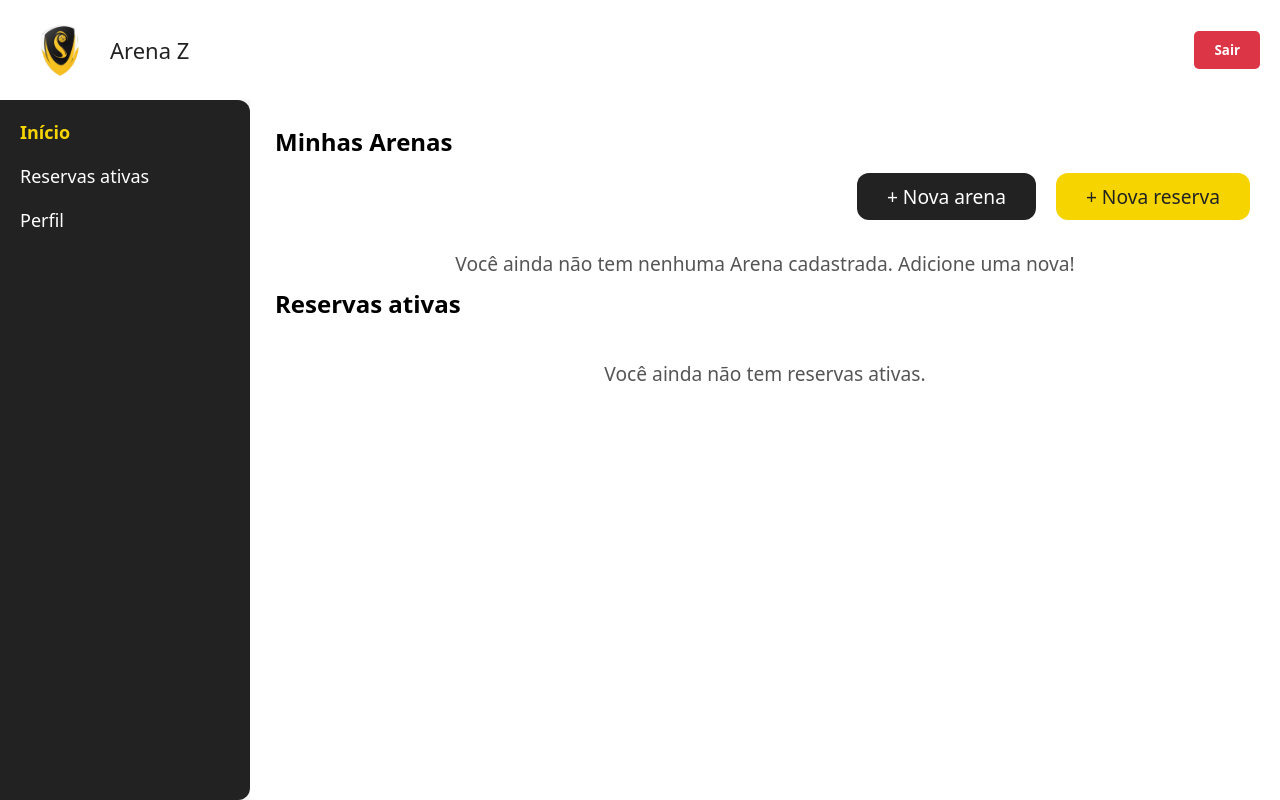
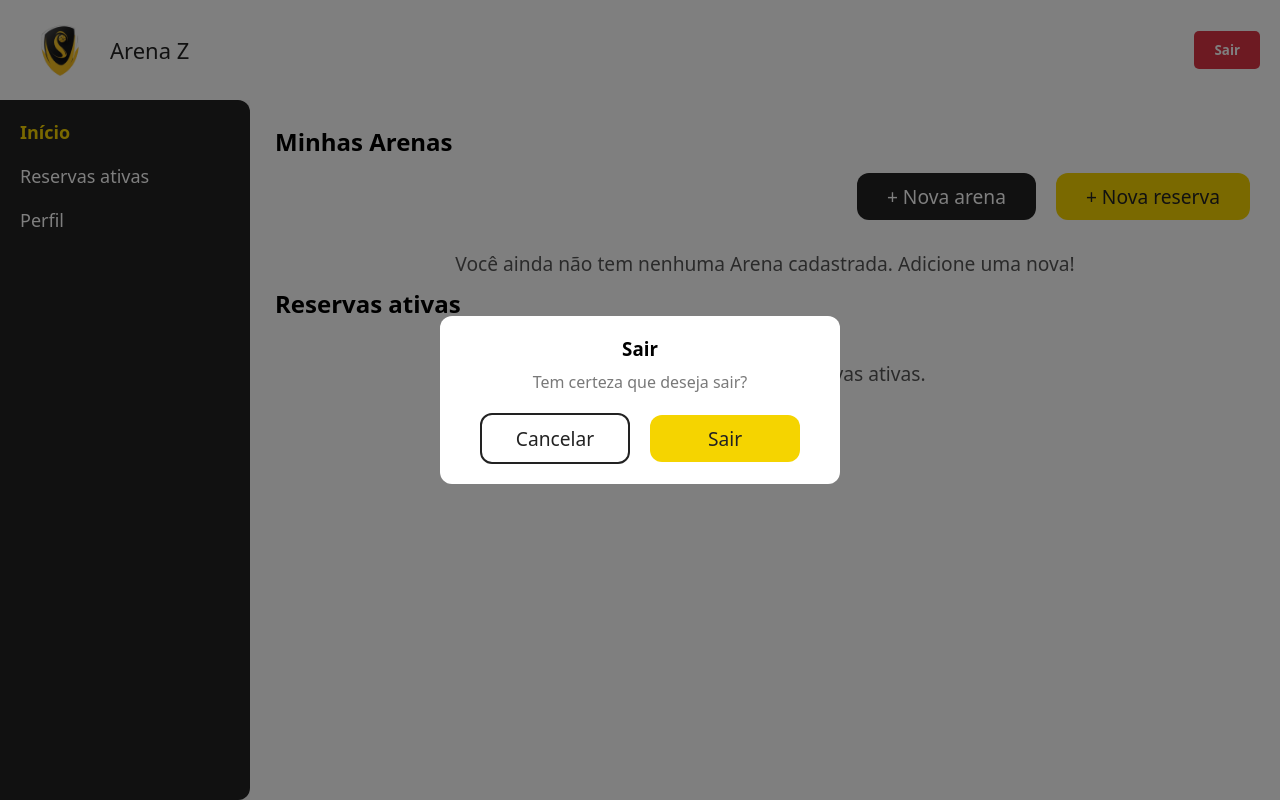
Before and after one commit to silva-luiz/arenaz-v2, a React (Vite) app in the folder arena_z/: page /home/dashboard in a window 1280 px wide. Both pictures are taken after a click on the button "Sair". Built offline with nearby package versions, Linux system fonts and the light colour scheme; data requests are answered from the project's data file.

Commit message:
feat: logout modal created

```diff
--- a/arena_z/data/db.json
+++ b/arena_z/data/db.json
@@ -1,5 +1,4 @@
 {
   "arenas": [
-
   ]
 }
--- a/arena_z/src/components/Home/HomePage.jsx
+++ b/arena_z/src/components/Home/HomePage.jsx
@@ -1,9 +1,18 @@
-import { Outlet, Link, NavLink } from "react-router-dom";
+import { Outlet, Link, NavLink, useNavigate } from "react-router-dom";
+import { useState } from "react";
 import styles from '../Home/HomePage.module.css';
 import arenaZLogo from '/arenaz-logo.png';
 
+function HomePage() {
+  const [showModal, setShowModal] = useState(false);
+  const navigate = useNavigate();
 
-function HomePage() {
+  const handleLogout = () => {
+    // Lógica de logout, como limpar o token ou o estado do usuário.
+    setShowModal(false);
+    navigate('/'); // Redireciona para a página inicial
+  };
+
   return (
     <div className={styles.container}>
       <header className={styles.header}>
@@ -12,8 +21,38 @@ function HomePage() {
           <p>Arena Z</p>
         </Link>
 
-        <button className={styles.logoutBtn}>Sair</button>
+        <button
+          className={styles.logoutBtn}
+          onClick={() => setShowModal(true)}
+        >
+          Sair
+        </button>
       </header>
+
+      {/* Modal de Confirmação de Logout */}
+      {showModal && (
+        <div className={styles.modal}>
+          <div className={styles.modalContent}>
+            <h3>Sair</h3>
+            <p>Tem certeza que deseja sair?</p>
+            <div className={styles.modalActions}>
+              <button
+                className="outlinedButton"
+                onClick={() => setShowModal(false)}
+              >
+                Cancelar
+              </button>
+              <button
+                className="primaryButton"
+                onClick={handleLogout}
+              >
+                Sair
+              </button>
+            </div>
+          </div>
+        </div>
+      )}
+
       <div className={styles.content}>
         <aside className={styles.sidebar}>
           <ul className={styles.navList}>
--- a/arena_z/src/components/Home/HomePage.module.css
+++ b/arena_z/src/components/Home/HomePage.module.css
@@ -23,6 +23,57 @@ body {
     flex-direction: column;
     height: 100%;
 }
+
+.modal {
+    position: fixed;
+    top: 0;
+    left: 0;
+    width: 100%;
+    height: 100%;
+    display: flex;
+    justify-content: center;
+    align-items: center;
+    background-color: rgba(0, 0, 0, 0.5);
+    z-index: 1000;
+    padding: 20px;
+  }
+
+  .modalContent {
+    background: var(--background-color);
+    padding: 20px;
+    border-radius: 12px;
+    text-align: center;
+    max-width: 400px;
+    width: 100%;
+    box-sizing: border-box;
+  }
+
+  .modalActions {
+    margin-top: 20px;
+  }
+
+  @media (max-width: 768px) {
+    .modalContent {
+      max-width: 90%;
+      padding: 15px;
+    }
+
+    .outlinedButton, .primaryButton {
+      padding: 8px 15px;
+    }
+  }
+
+  @media (max-width: 480px) {
+    .modalContent {
+      max-width: 95%;
+      padding: 10px;
+    }
+
+    .outlinedButton, .primaryButton {
+      padding: 6px 12px;
+    }
+  }
+
 
 @media (min-width: 768px) {
     .content {
@@ -161,7 +212,7 @@ body {
 }
 
 
-@media (max-width: 767px) {
+@media (max-width: 768px) {
     .arenazLogo {
         width: 60px;
     }
--- a/arena_z/src/components/Login/LoginPage.jsx
+++ b/arena_z/src/components/Login/LoginPage.jsx
@@ -28,7 +28,7 @@ const LoginPage = () => {
                     <form className={styles.loginForm} onSubmit={handleSubmit}>
                         <img src={arenaZLogo} alt="Logo" className={styles.arenaZLogo} />
                         <div className={styles.loginTitle}>
-                            <h1>Olá, seja bem-vindo ao <span>ArenaZ</span></h1>
+                            <h1>Olá, seja bem-vindo ao <span className={styles.siteName}>ArenaZ</span></h1>
                         </div>
                         <div className={styles.inputContainer}>
                             <span>E-mail</span>
--- a/arena_z/src/components/Login/LoginPage.module.css
+++ b/arena_z/src/components/Login/LoginPage.module.css
@@ -54,6 +54,10 @@
 .loginTitle {
   text-align: center;
   margin-bottom: 20px;
+}
+
+.siteName{
+  color: var(--primary-color);
 }
 
 .inputContainer {
```
